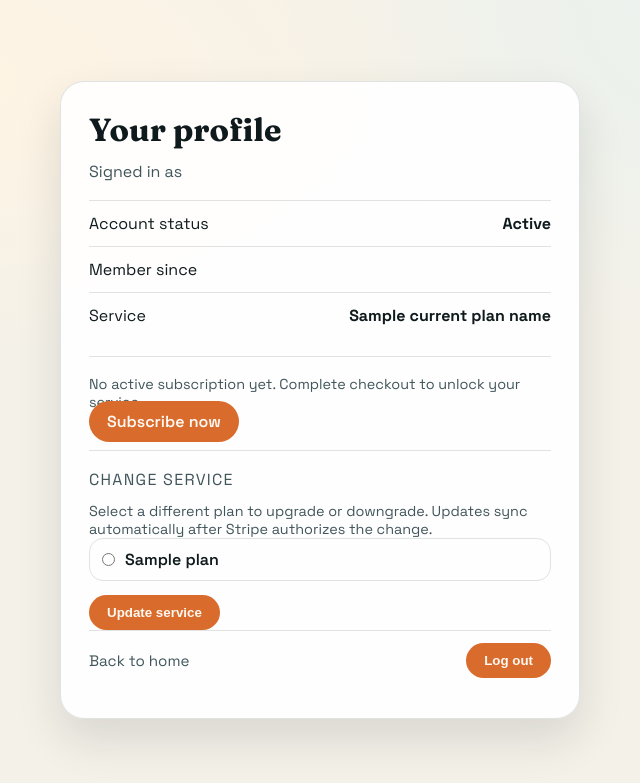
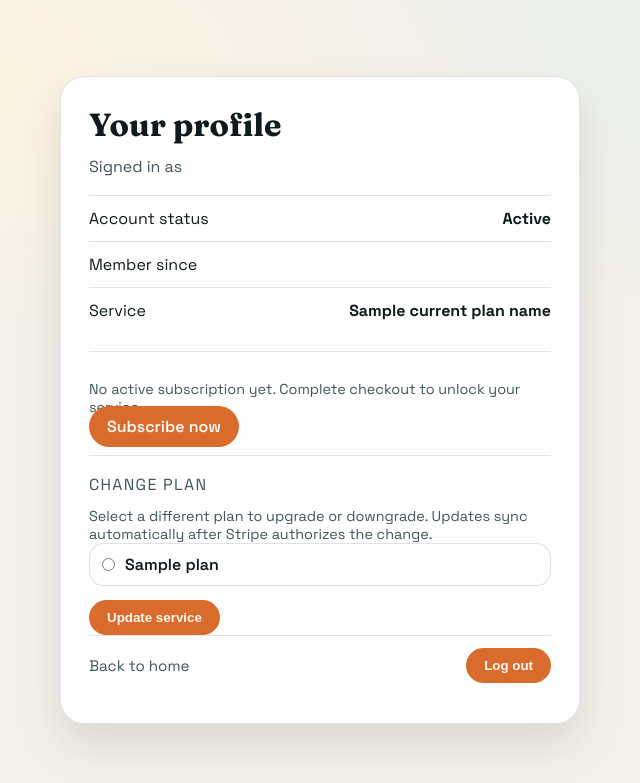
Before and after one commit to athena-live/lily, a Django app: template home/templates/home/profile.html in a window 1280 px wide. Shown: the top 783 px of the page, without its empty margins (320-960 px from the left). Run offline with Django 3.2, Linux system fonts and the light colour scheme; the template is opened without the code that fills it: most values are stand-ins (such as "Sample title", 1, 10 or a date in 2020).

```diff
--- a/home/templates/home/profile.html
+++ b/home/templates/home/profile.html
@@ -125,6 +125,7 @@
       .plan-note {
         color: var(--ink-muted);
         font-size: 0.9rem;
+        margin-top: 10px;
       }
     </style>
   </head>
@@ -147,14 +148,16 @@
       </div>
       {% if not has_active_subscription %}
         <div class="section">
-          <div class="plan-note">No active subscription yet. Complete checkout to unlock your service.</div>
+          <div class="plan-note">
+            No active subscription yet. Complete checkout to unlock your service.
+          </div>
           <a class="btn" href="{% url 'home:subscription' %}">Subscribe now</a>
         </div>
       {% endif %}
 
       {% if service_plans %}
         <div class="section">
-          <div class="section-title">Change service</div>
+          <div class="section-title">Change plan</div>
           <div class="plan-note">
             Select a different plan to upgrade or downgrade. Updates sync automatically after Stripe
             authorizes the change.
```
